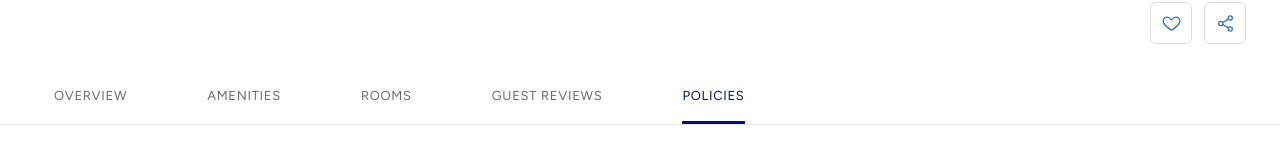
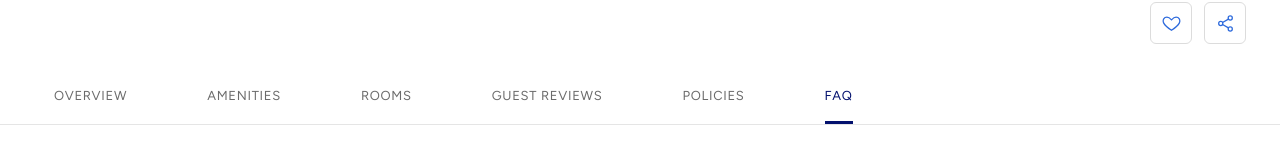
Before and after one commit to DinnaW/tree-of-life-website, a Vue app: page / in a window 1280 px wide. Shown: the part 811-952 px from the top of the page. Built offline with nearby package versions, Linux system fonts and the light colour scheme.

Commit message:
Add FAQ to sticky nav

```diff
--- a/src/App.vue
+++ b/src/App.vue
@@ -111,6 +111,7 @@ const sections = [
   { id: "rooms", label: "ROOMS" },
   { id: "guest-reviews", label: "GUEST REVIEWS" },
   { id: "policies", label: "POLICIES" },
+  { id: "faq-section", label: "FAQ" },
 ];
 
 function onShowAllPhotos() {
@@ -118,8 +119,6 @@ function onShowAllPhotos() {
 }
 
 function handleSearch(criteria) {
-  // TODO: replace this with real room-availability filtering using `criteria`
-  // (criteria.checkIn, criteria.checkOut, criteria.rooms, criteria.adults, criteria.children).
   console.log("Searching with:", criteria);
 
   stickyNav.value?.scrollToSection("rooms");
```
